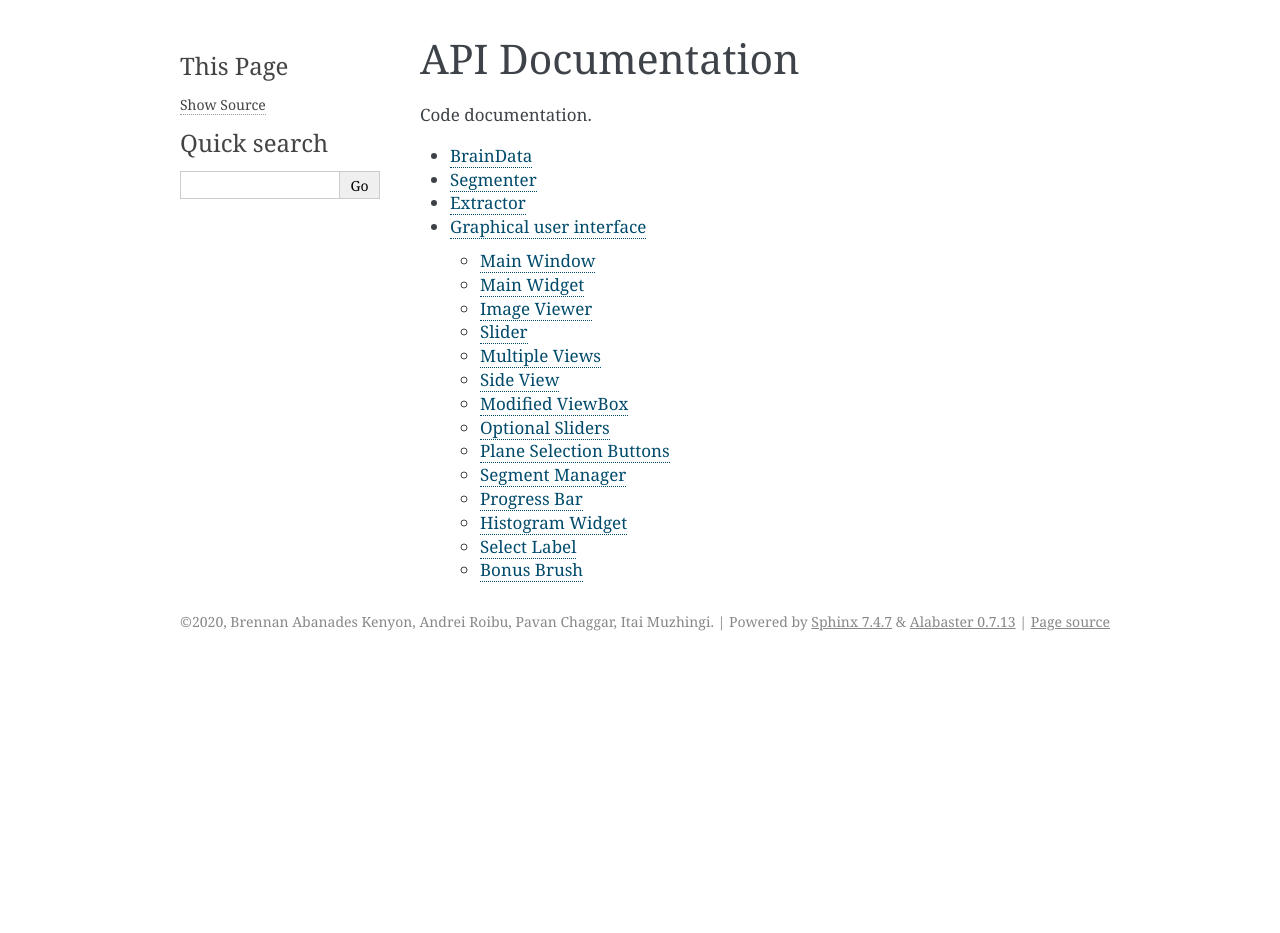
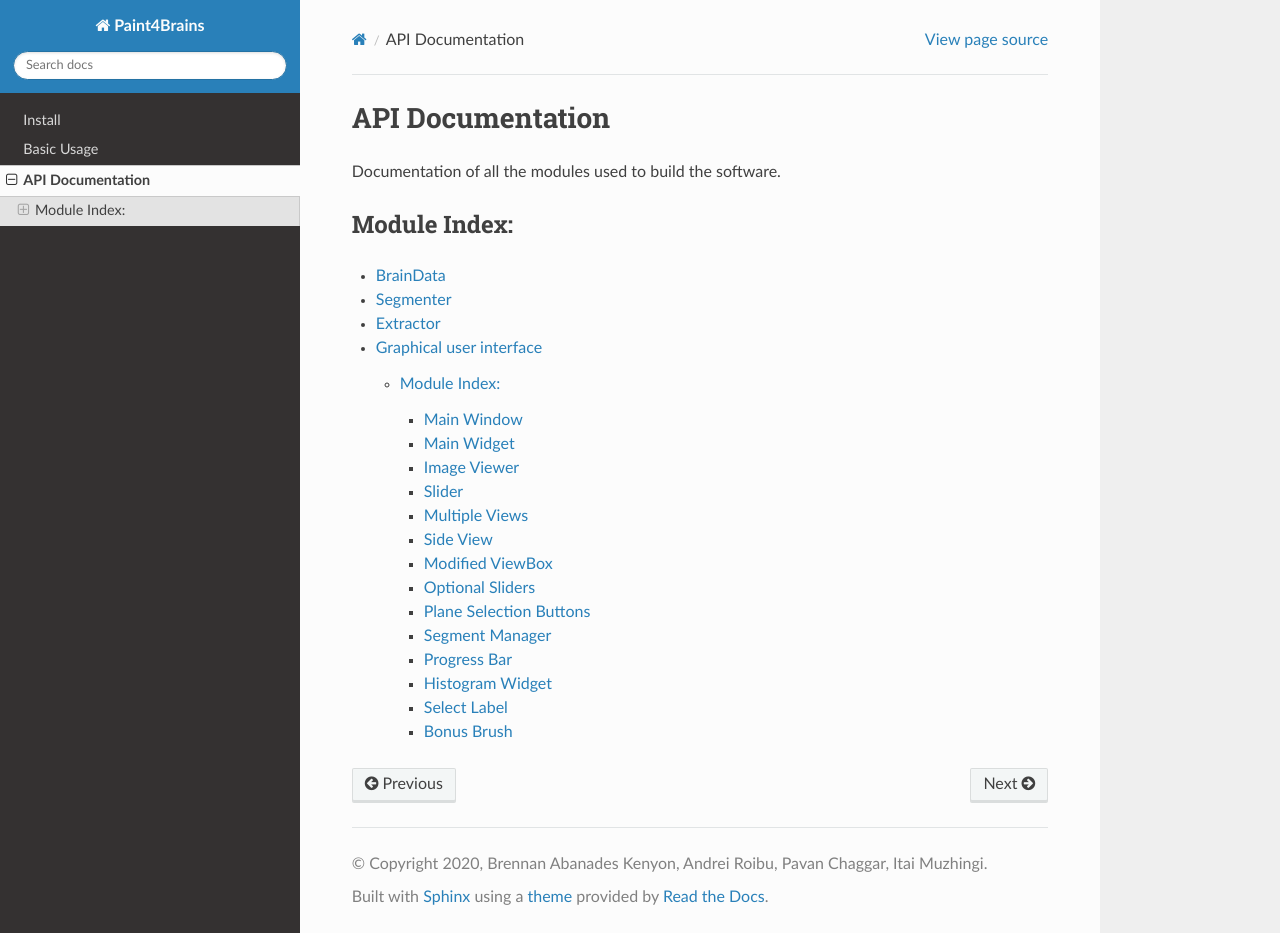
Before and after one commit to SABS-R3-projects/Paint4Brains, a Sphinx documentation site: the page built from docs/source/code_docs.rst, in a window 1280 px wide and 933 px high. Built offline with Sphinx 7.4.7 and the Read the Docs theme 2.0.0, drawn with Linux system fonts in a browser that asks for light colours.

Commit message:
:moyai: Changing the documentation theme.

```diff
--- a/docs/source/GUI.rst
+++ b/docs/source/GUI.rst
@@ -1,5 +1,10 @@
 Graphical user interface
 ========================
+
+Documentation describing the behaviour of all the classes used to build the GUI.
+
+Module Index:
+-------------
 
 .. toctree::
     GUI/MainWindow
--- a/docs/source/code_docs.rst
+++ b/docs/source/code_docs.rst
@@ -1,7 +1,11 @@
 API Documentation
 =================
 
-Code documentation.
+Documentation of all the modules used to build the software.
+
+Module Index:
+-------------
+
 
 .. toctree::
    BrainData
--- a/docs/source/conf.py
+++ b/docs/source/conf.py
@@ -16,6 +16,7 @@
 
 
 # -- Project information -----------------------------------------------------
+import sphinx_rtd_theme
 
 project = 'Paint4Brains'
 copyright = '2020, Brennan Abanades Kenyon, Andrei Roibu, Pavan Chaggar, Itai Muzhingi'
@@ -32,6 +33,7 @@ release = '0.1'
 # ones.
 extensions = [
     'sphinx.ext.autodoc',
+    'sphinx_rtd_theme'
 ]
 
 
@@ -56,7 +58,7 @@ exclude_patterns = []
 # The theme to use for HTML and HTML Help pages.  See the documentation for
 # a list of builtin themes.
 #
-html_theme = 'alabaster'
+html_theme = "sphinx_rtd_theme"
 
 # Add any paths that contain custom static files (such as style sheets) here,
 # relative to this directory. They are copied after the builtin static files,
```
